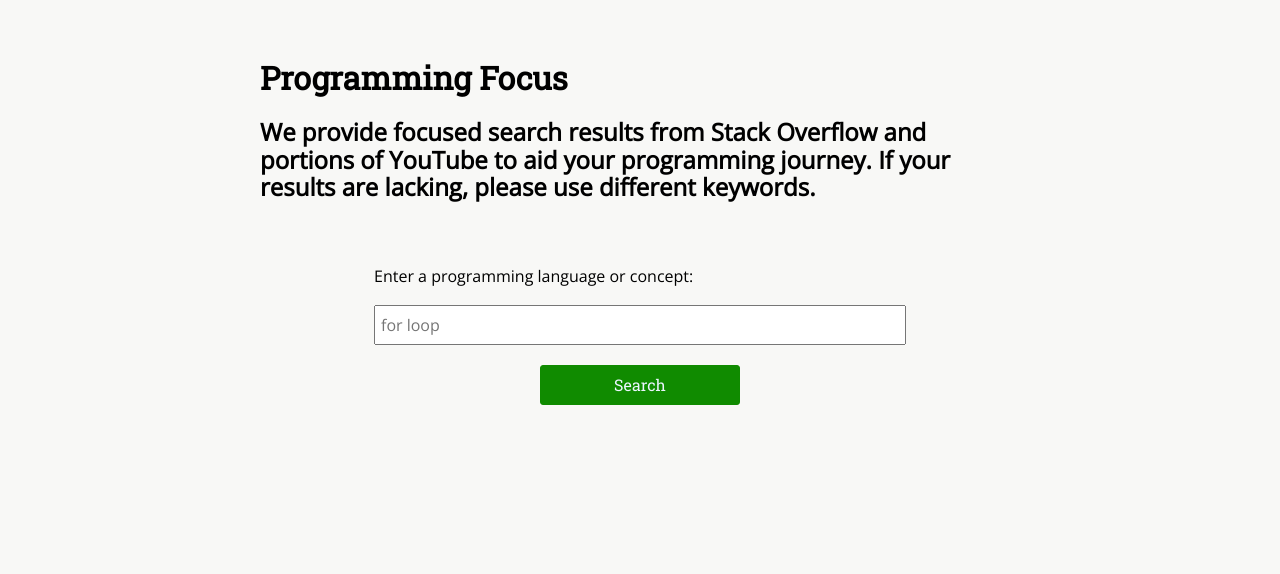
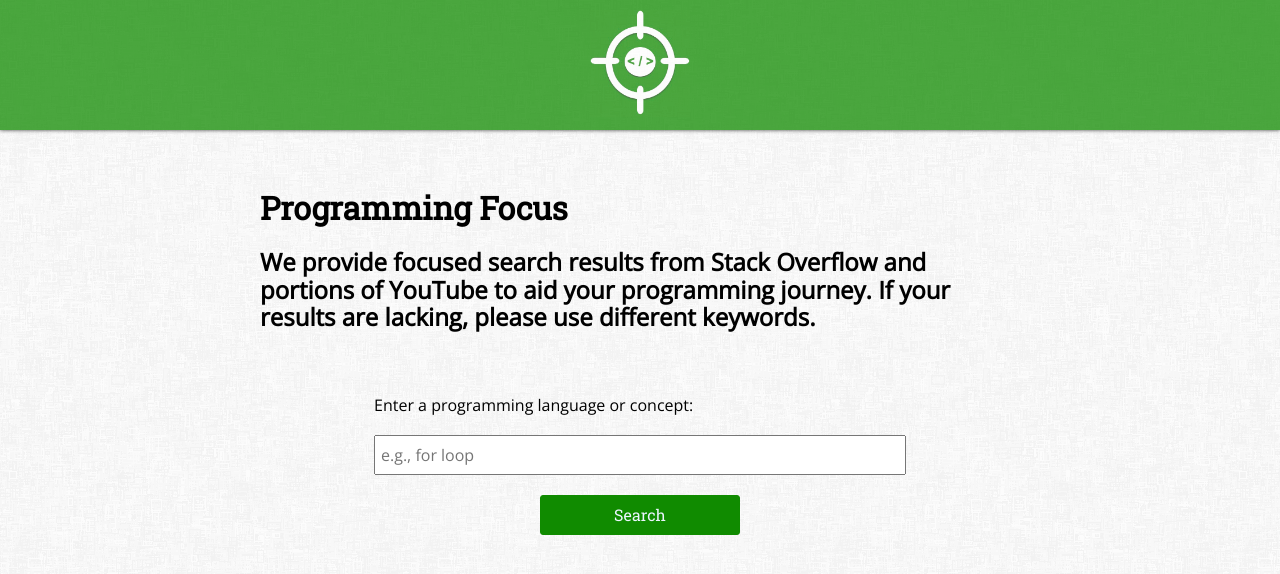
Before and after one commit to petertardif/programmingFocus, a plain HTML site: page index.html in a window 1280 px wide. Drawn offline with nearby package versions, Linux system fonts and the light colour scheme.

Commit message:
added nav, brand icon, texture

```diff
--- a/index.css
+++ b/index.css
@@ -20,11 +20,27 @@
     background-color: var(--body-background-color);
     font-family: 'Open Sans', sans-serif;
     margin: 0 auto;
+    background-image: url('./assets/fabric_of_squares_gray.png');
 }
 
 .app-title {
     font-family: 'Roboto Slab', serif;
     margin-top: 40px;
+}
+
+nav {
+    background-color: var(--search-button-color);
+    color: var(--search-button-font-color);
+    width: 100%;
+    display: flex;
+    justify-content: center;
+    box-shadow: 0px 0px 4px black;
+    opacity: 0.75;
+  }
+
+.brand {
+    max-width: 100px;
+    padding: 10px 0;
 }
 
 header {
--- a/index.html
+++ b/index.html
@@ -11,6 +11,11 @@
     <link rel="stylesheet" href="index.css">
 </head>
 <body>
+    <nav id="main-nav" role="banner">
+        <div class="container">
+          <img class="brand" src="./assets/icon-white-on-green.jpg">
+        </div>
+    </nav>
     <header role="banner">
         <h1 class="app-title">Programming Focus</h1>
         <h2 class="app-detail">We provide focused search results from Stack Overflow and portions of YouTube to aid your programming journey.  If your results are lacking, please use different keywords.</h2>
@@ -18,7 +23,7 @@
     <form role="form" action="" id="js-form">
         <fieldset>
             <label id="search-top"for="code-search">Enter a programming language or concept:</label>
-            <input id="js-code-search" class="input-box-size" type="text" name="code-search" placeholder="for loop" required>
+            <input id="js-code-search" class="input-box-size" type="text" name="code-search" placeholder="e.g., for loop" required>
             <input class="search-button" type="submit" value="Search">
         </fieldset>
     </form>
```
Also changed, not shown: assets/crossword.png (added), assets/fabric_of_squares_gray.png (added), assets/icon-green.jpg (added), assets/icon-orange-on-green.jpg (added), assets/icon-orange.jpg (added), assets/icon-transparent.jpg (added), assets/icon-white-on-green.jpg (added), assets/icon-white.jpg (added).
